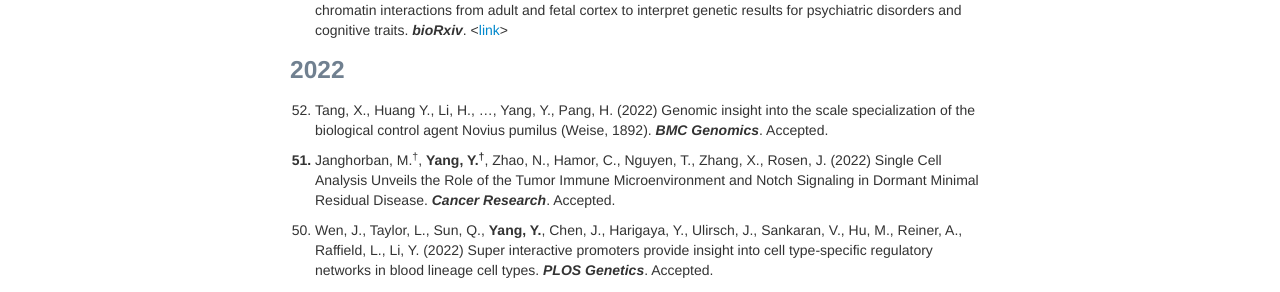
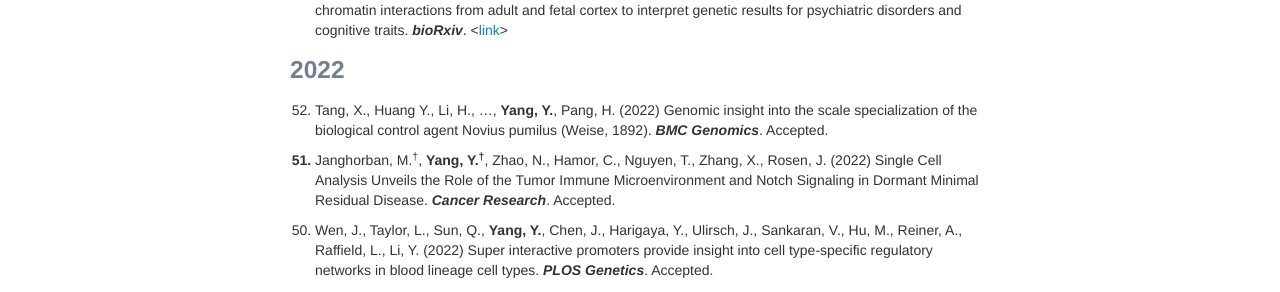
Before and after one commit to yuchenyanggroup/yuchenyanggroup.github.io, a Jekyll site: the page built from pages/pubs.md, in a window 1280 px wide and 900 px high. Shown: the part 404-696 px from the top of the window. Built offline with Jekyll 4.4.1, drawn with Linux system fonts in a browser that asks for light colours.

Commit message:
Update pubs.md

```diff
--- a/pages/pubs.md
+++ b/pages/pubs.md
@@ -19,7 +19,7 @@ title: Yang Group's publications
 <ol start="1" style="font-weight: bold;"> <li><span style="font-weight: normal;">Giusti-Rodríguez, P.<sup>&dagger;</sup>, Lu, L.<sup>&dagger;</sup>, <b>Yang, Y.<sup>&dagger;</sup></b>, ..., Sullivan, P. (2021+) Using three-dimensional regulatory chromatin interactions from adult and fetal cortex to interpret genetic results for psychiatric disorders and cognitive traits. <i><b>bioRxiv</b></i>. <<a href="https://www.biorxiv.org/content/10.1101/406330v1.full">link</a>></span></li></ol>
 
 ### 2022
-<ol start="52"> <li> Tang, X., Huang Y., Li, H., …, Yang, Y., Pang, H. (2022) Genomic insight into the scale specialization of the biological control agent Novius pumilus (Weise, 1892). <i><b>BMC Genomics</b></i>. Accepted.</li></ol>
+<ol start="52"> <li> Tang, X., Huang Y., Li, H., …, <b>Yang, Y.</b>, Pang, H. (2022) Genomic insight into the scale specialization of the biological control agent Novius pumilus (Weise, 1892). <i><b>BMC Genomics</b></i>. Accepted.</li></ol>
 
 <ol start="51" style="font-weight: bold;"> <li><span style="font-weight: normal;"> Janghorban, M.<sup>&dagger;</sup>, <b>Yang, Y.<sup>&dagger;</sup></b>, Zhao, N., Hamor, C., Nguyen, T., Zhang, X., Rosen, J. (2022) Single Cell Analysis Unveils the Role of the Tumor Immune Microenvironment and Notch Signaling in Dormant Minimal Residual Disease. <i><b>Cancer Research</b></i>. Accepted. </span></li></ol>
 
```
